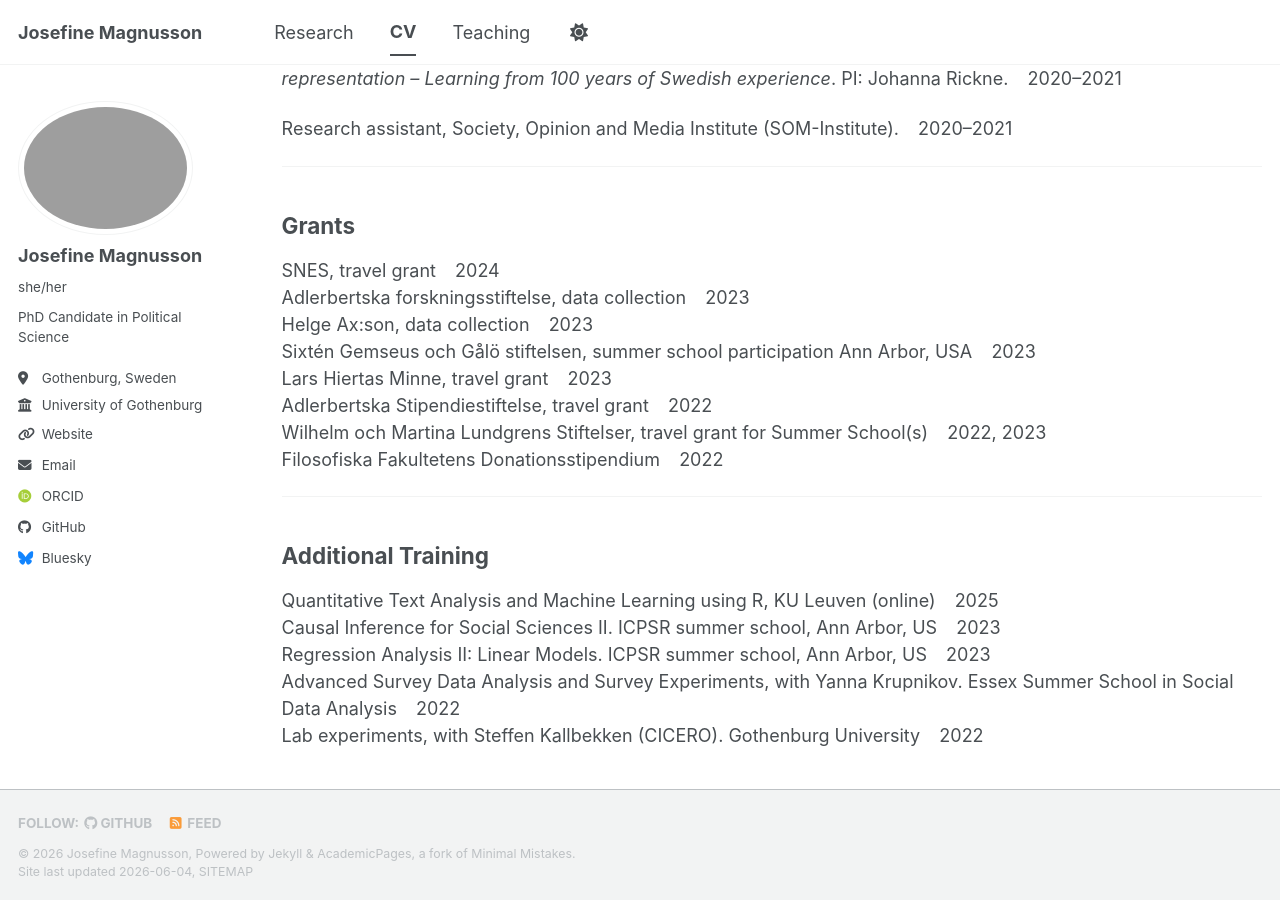
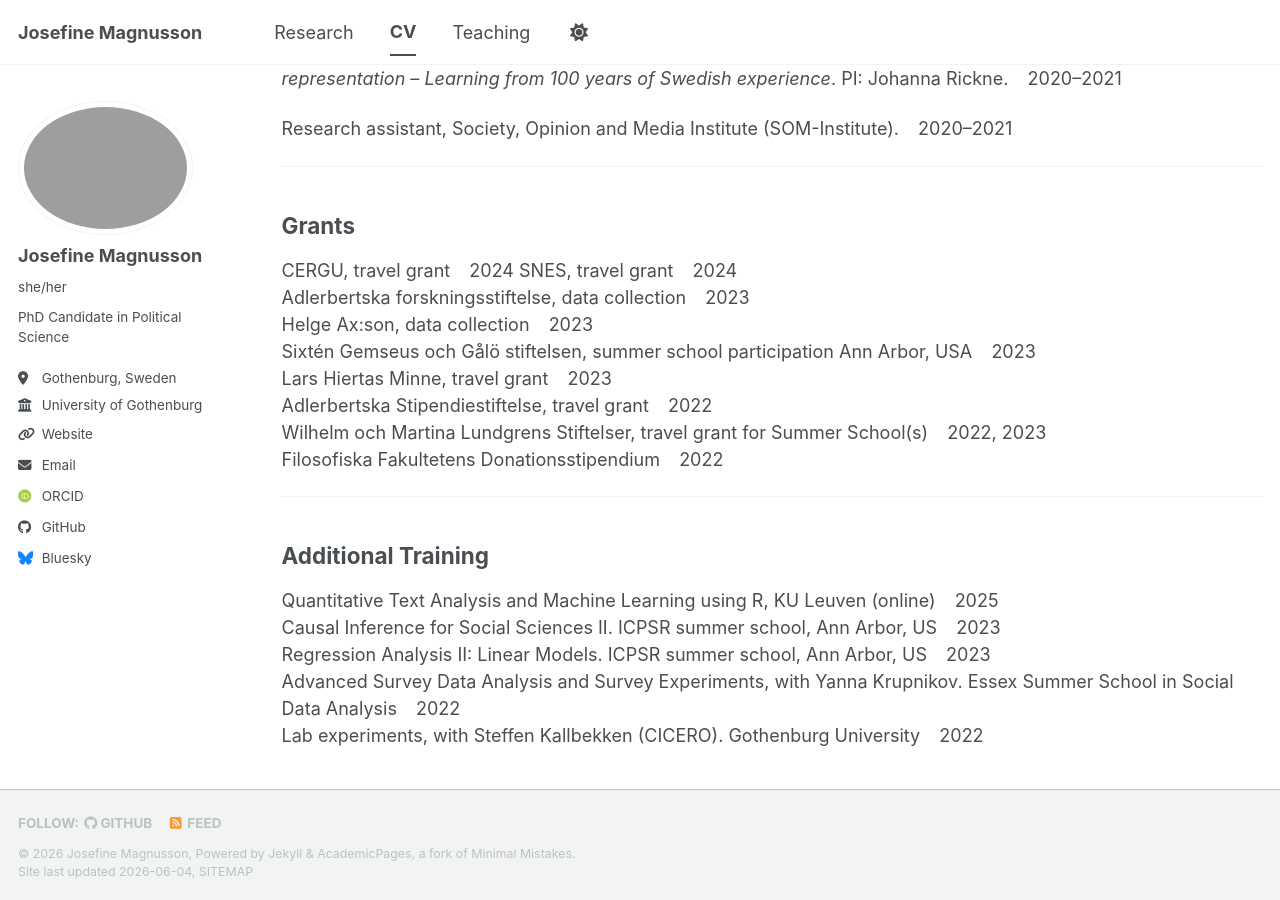
Before and after one commit to josefinemagnusson/josefinemagnusson.github.io, a Jekyll site: the page built from _pages/cv.md, in a window 1280 px wide and 900 px high, scrolled down 2449 px. Built offline with Jekyll 4.4.1, drawn with Linux system fonts in a browser that asks for light colours; some web fonts are replaced; a script bundle is joined from its source files by our own code; library files that are not in the unit come from our copies.

Commit message:
Add new grants to CV

```diff
--- a/_pages/cv.md
+++ b/_pages/cv.md
@@ -105,6 +105,7 @@ Research assistant, Society, Opinion and Media Institute (SOM-Institute). &ensp;
 
 ## Grants
 
+CERGU, travel grant &ensp; 2024
 SNES, travel grant &ensp; 2024
 Adlerbertska forskningsstiftelse, data collection &ensp; 2023
 Helge Ax:son, data collection &ensp; 2023
```
